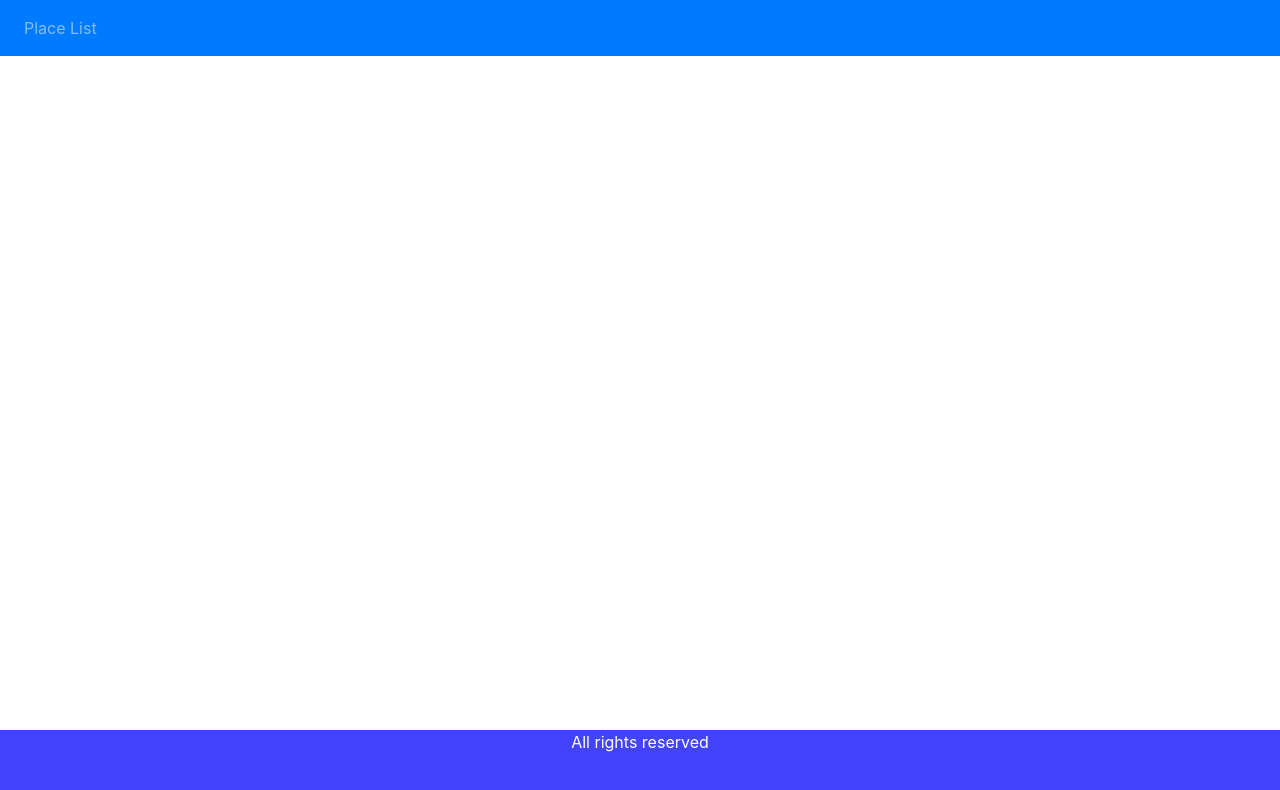
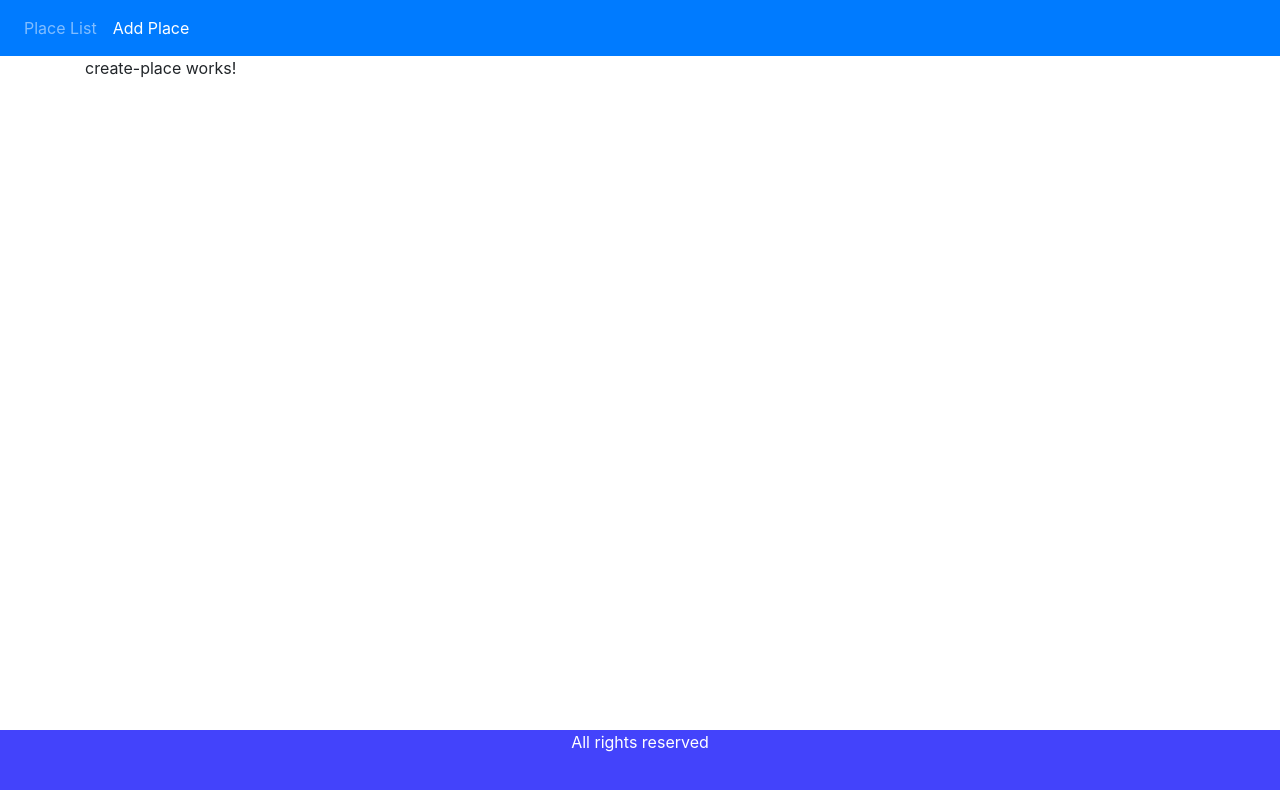
Before and after one commit to OzanArgitOnceken/Geo-Finder-Fullstack-Project, an Angular app in the folder Front-End/: page /create-place in a window 1280 px wide. Before the commit this address led to /. Shown: the top 790 px of the page. Built offline with nearby package versions, Linux system fonts and the light colour scheme.

Commit message:
Add places screen added to frontend

```diff
--- a/Front-End/src/app/app-routing.module.ts
+++ b/Front-End/src/app/app-routing.module.ts
@@ -1,9 +1,11 @@
 import { NgModule } from '@angular/core';
 import { RouterModule, Routes } from '@angular/router';
 import { PlaceListComponent } from './place-list/place-list.component';
+import { CreatePlaceComponent } from './create-place/create-place.component';
 
 const routes: Routes = [
   {path: 'places',component: PlaceListComponent},
+  {path:'create-place',component: CreatePlaceComponent},
   {path: '',redirectTo:'places',pathMatch:'full'}
 ];
 
--- a/Front-End/src/app/app.component.html
+++ b/Front-End/src/app/app.component.html
@@ -2,6 +2,8 @@
     <ul class="navbar-nav">
         <li class = "nav-item">
             <a routerLink="places" routerLinkActive="active" class="nav-link" >Place List</a>
+        </li><li class = "nav-item">
+            <a routerLink="create-place" routerLinkActive="active" class="nav-link" >Add Place</a>
         </li>
     </ul>
 
--- a/Front-End/src/app/app.module.ts
+++ b/Front-End/src/app/app.module.ts
@@ -4,11 +4,13 @@
 import { AppComponent } from './app.component';
 import { PlaceListComponent } from './place-list/place-list.component';
 import { HttpClientModule } from '@angular/common/http';
+import { CreatePlaceComponent } from './create-place/create-place.component';
 
 @NgModule({
   declarations: [
     AppComponent,
-    PlaceListComponent
+    PlaceListComponent,
+    CreatePlaceComponent
   ],
   imports: [
     BrowserModule,
--- /dev/null
+++ b/Front-End/src/app/create-place/create-place.component.html
@@ -0,0 +1 @@
+<p>create-place works!</p>
```
Also changed, not shown: Front-End/src/app/create-place/create-place.component.ts (added, +10 -0 lines), Front-End/src/app/create-place/create-place.component.css (added), 1 other file (tests, documents, lock files or other folders).
